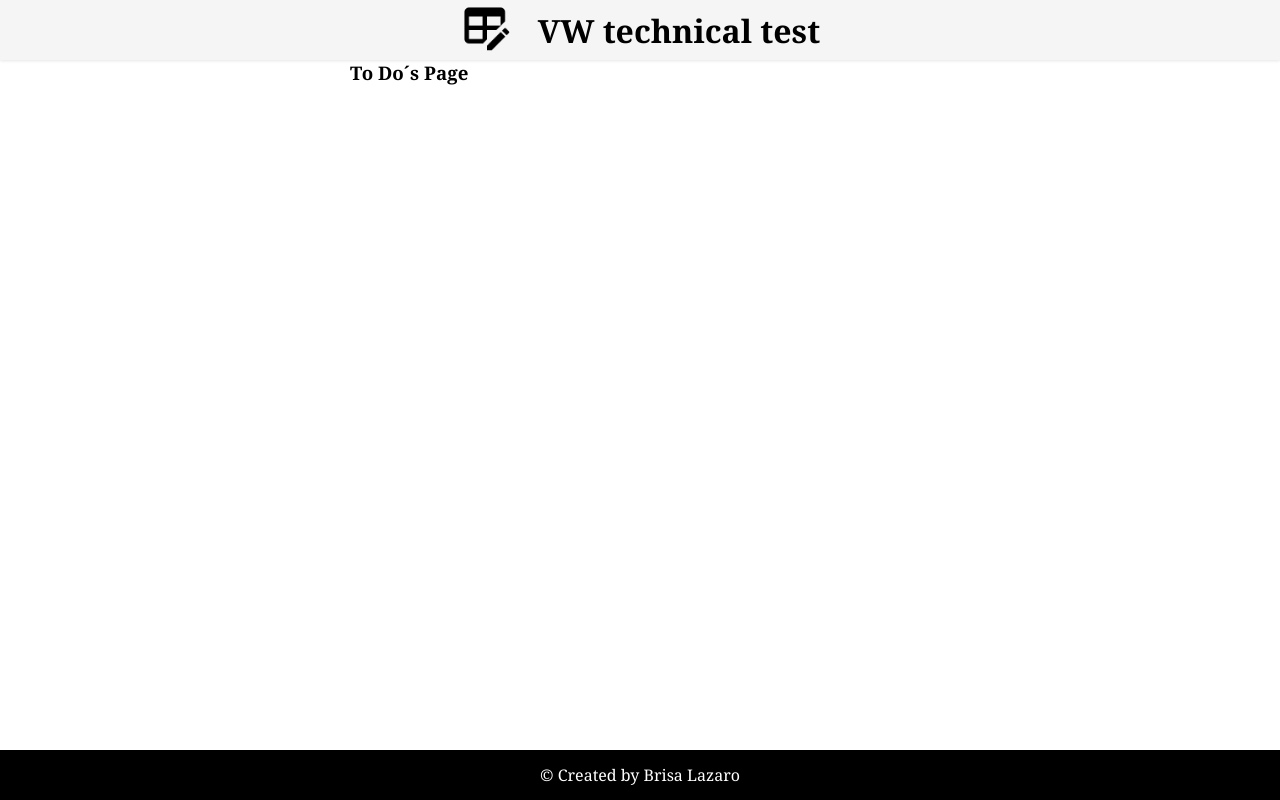
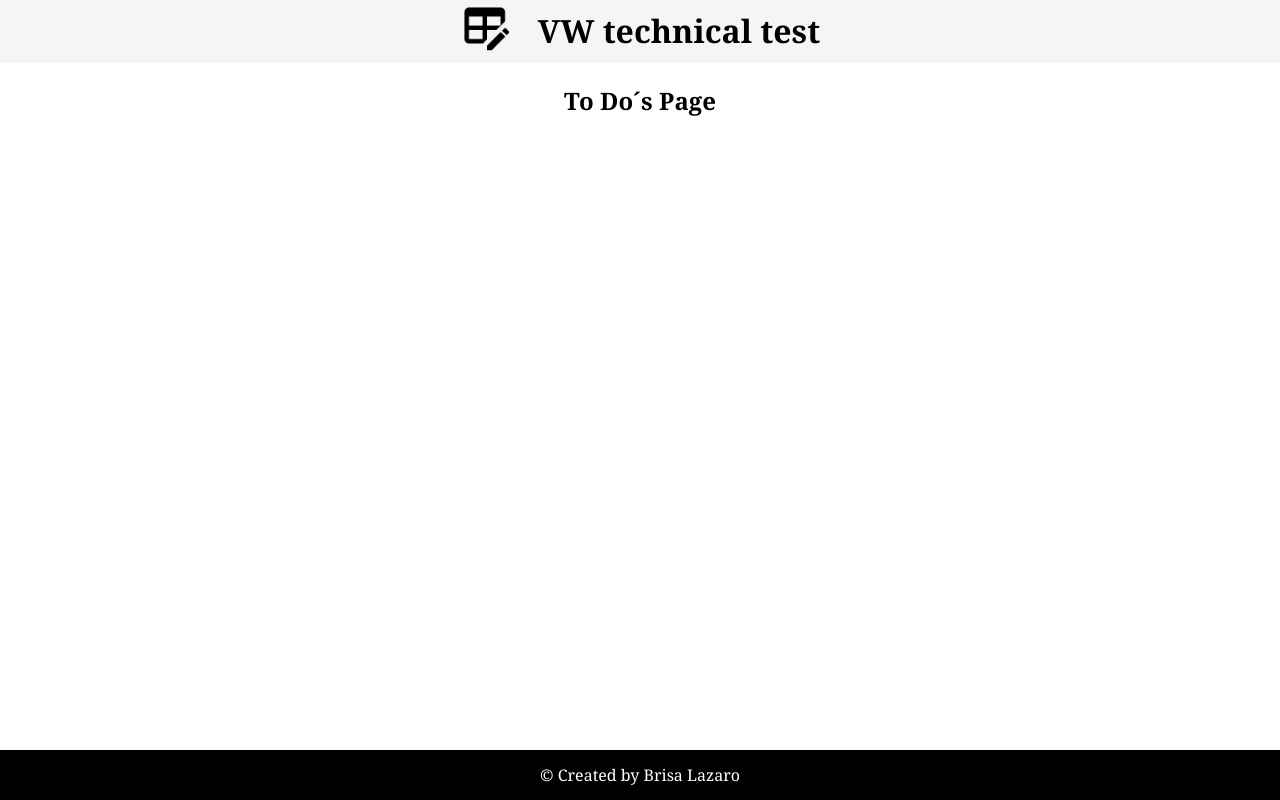
Before and after one commit to brislazaro/VW-prueba, a React (Vite) app: page / in a window 1280 px wide. Built offline with nearby package versions, Linux system fonts and the light colour scheme.

Commit message:
improve layout styles

```diff
--- a/src/components/Layout/layout.module.css
+++ b/src/components/Layout/layout.module.css
@@ -4,9 +4,13 @@
   align-items: center;
   min-height: calc(100vh - var(--header-height) - var(--footer-height));
   height: 100%;
+  padding: 24px;
 }
 
 .main {
+  display: flex;
+  align-items: center;
+  flex-direction: column;
   width: 100%;
   max-width: 580px;
 }
--- a/src/pages/ToDosPage/ToDosPage.tsx
+++ b/src/pages/ToDosPage/ToDosPage.tsx
@@ -1,7 +1,7 @@
 const ToDosPage = () => {
   return (
     <>
-      <h3>To Do´s Page</h3>
+      <h2>To Do´s Page</h2>
     </>
   );
 };
```
